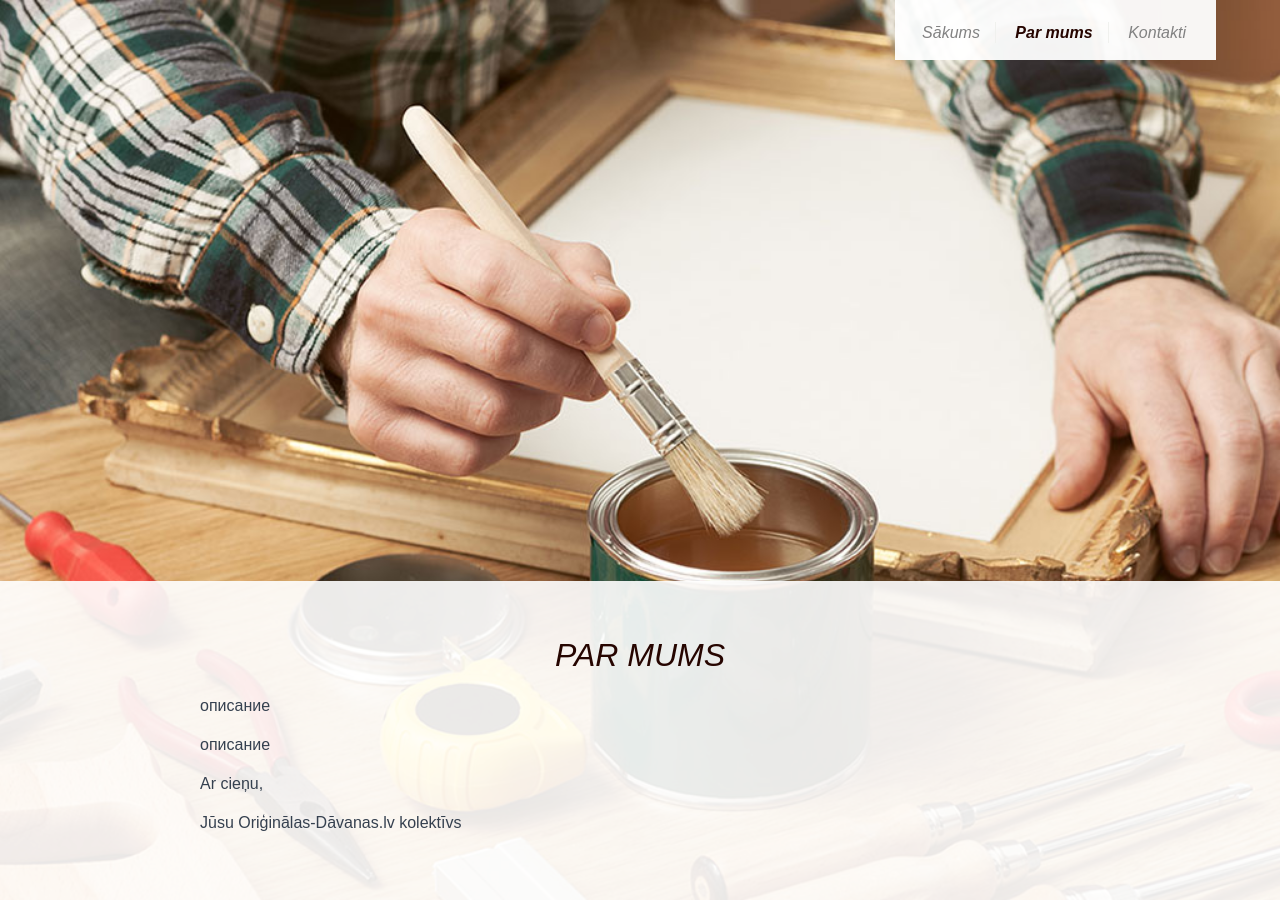
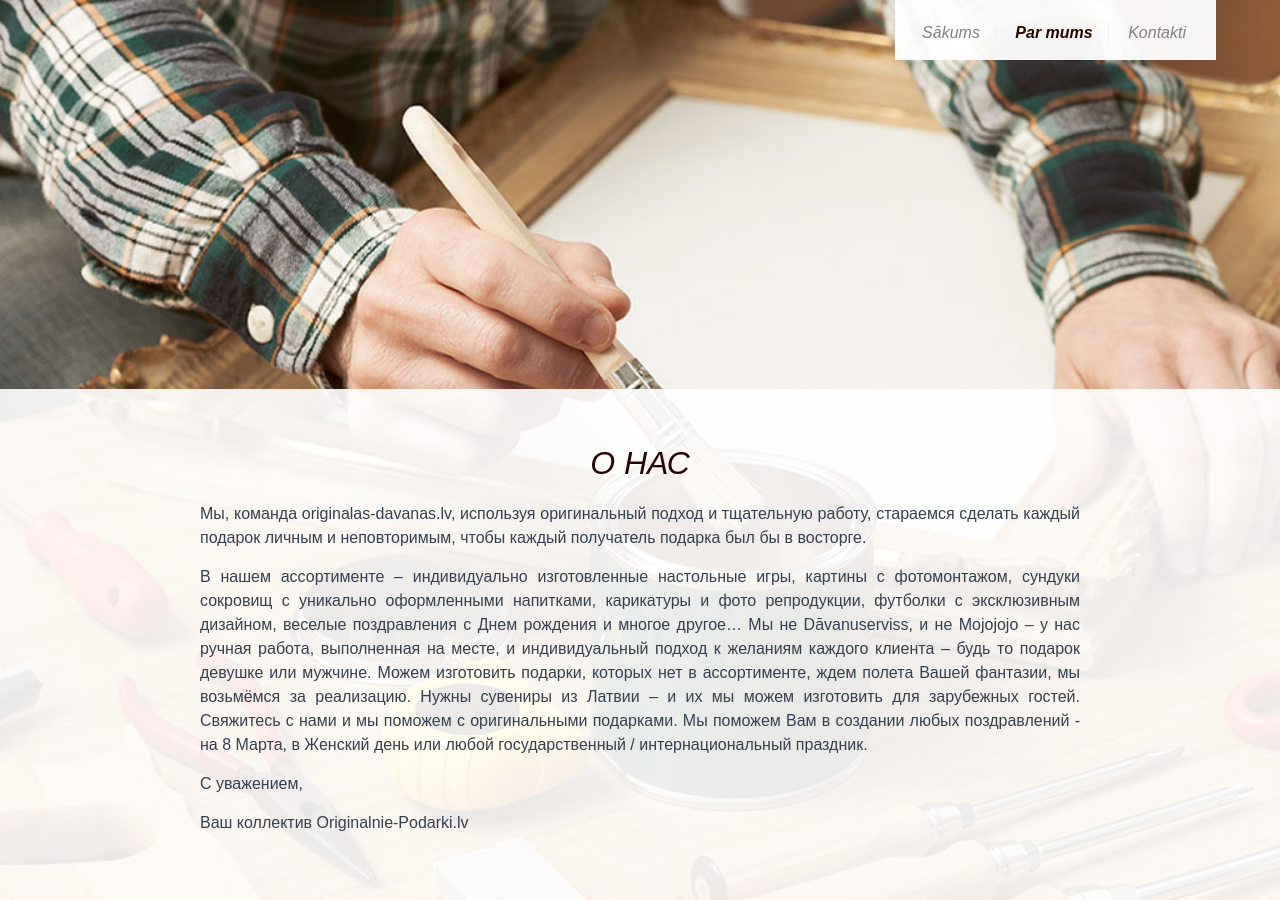
Before and after one commit to originalasru/originalasru.github.io, a Jekyll site: the page built from j_about.md, in a window 1280 px wide and 900 px high. Built offline with Jekyll 4.4.1, drawn with Linux system fonts in a browser that asks for light colours; nearby versions of some CDN libraries; comment, search, counter and statistics services are not loaded.

Commit message:
Update about.html

```diff
--- a/_includes/about.html
+++ b/_includes/about.html
@@ -1,17 +1,17 @@
 <div class="about__wrap">
     <div class="about">
-        <h2>Par mums</h2>
+        <h2>О нас</h2>
         <p>
-            описание
+            Мы, команда originalas-davanas.lv, используя оригинальный подход и тщательную работу, стараемся сделать каждый подарок личным и неповторимым, чтобы каждый получатель подарка был бы в восторге.
         </p>
         <p>
-            описание
+            В нашем ассортименте – индивидуально изготовленные настольные игры, картины с фотомонтажом, сундуки сокровищ с уникально оформленными напитками, карикатуры и фото репродукции, футболки с эксклюзивным дизайном, веселые поздравления с Днем рождения и многое другое… Мы не Dāvanuserviss, и не Mojojojo – у нас ручная работа, выполненная на месте, и индивидуальный подход к желаниям каждого клиента – будь то подарок девушке или мужчине. Можем изготовить подарки, которых нет в ассортименте, ждем полета Вашей фантазии, мы возьмёмся за реализацию. Нужны сувениры из Латвии – и их мы можем изготовить для зарубежных гостей. Свяжитесь с нами и мы поможем с оригинальными подарками. Мы поможем Вам в создании любых поздравлений -  на 8 Марта, в Женский день или любой государственный / интернациональный праздник.
         </p>
         <p>
-            Ar cieņu,
+            С уважением,
         </p>
         <p>
-            Jūsu Oriģinālas-Dāvanas.lv kolektīvs
+            Ваш коллектив Originalnie-Podarki.lv
         </p>
     </div>
 </div>
```
